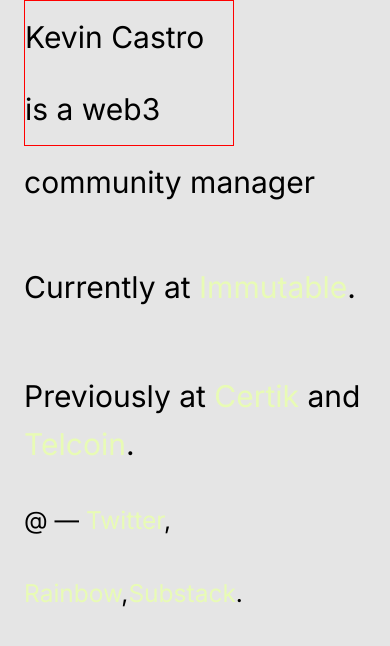
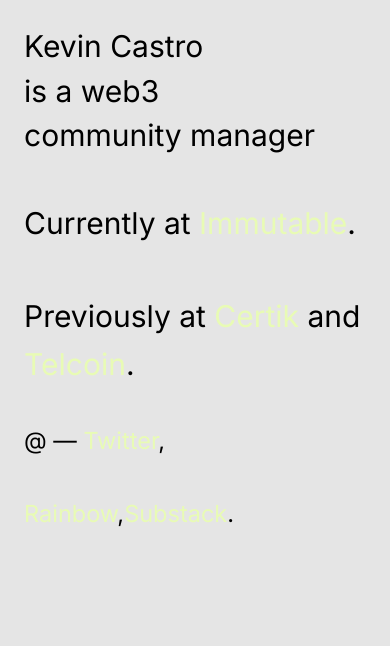
Before and after one commit to SonnyCastro/kevsite, a Next.js app: page / in a window 390 px wide. Shown: the top 646 px of the page. Built offline with nearby package versions, Linux system fonts and the light colour scheme.

Commit message:
fixing mobile view styles

```diff
--- a/pages/index.js
+++ b/pages/index.js
@@ -15,7 +15,10 @@
         <p className={styles.description + " " + styles.text}>
           Kevin Castro is a web3
         </p>
-        <span className={styles.text} id={styles.dynamic}></span>
+        <span
+          className={styles.text + " " + styles.dynamic_word}
+          id={styles.dynamic}
+        ></span>
         <p className={styles.currently + " " + styles.text}>
           Currently at{" "}
           <a
--- a/styles/Home.module.css
+++ b/styles/Home.module.css
@@ -139,7 +139,7 @@
     }
   }
   .links {
-    font-size: 24.5px;
+    font-size: 23.5px;
     font-style: normal;
     font-weight: 400;
     line-height: 73px;
@@ -156,19 +156,27 @@
     padding: 0;
     margin: 0%;
     font-size: 1rem;
-    font-family: Inter;
+    font-family: "Inter", sans-serif;
+
     font-size: 30px;
     font-style: normal;
   }
   .description {
+    padding-top: 1.5rem;
     font-family: "Inter", sans-serif;
     line-height: 4.5rem;
     max-width: 210px;
     width: 100%;
-    border: 1px solid red;
+    line-height: 45px;
   }
+
+  .dynamic_word {
+    position: relative;
+    bottom: 15px;
+  }
+
   .currently {
-    padding: 2rem 0;
+    padding: 0rem 0 1rem 0;
   }
   .previously {
     line-height: 3rem;
```
